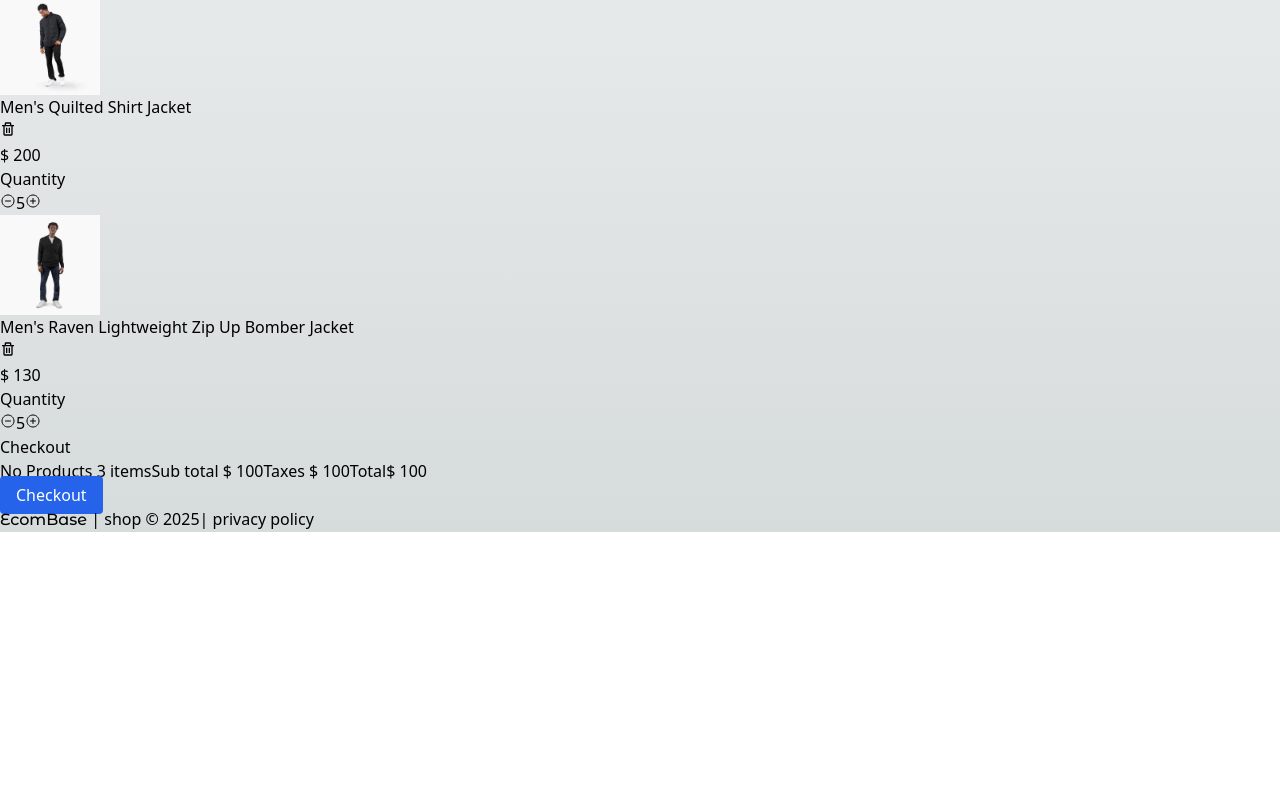
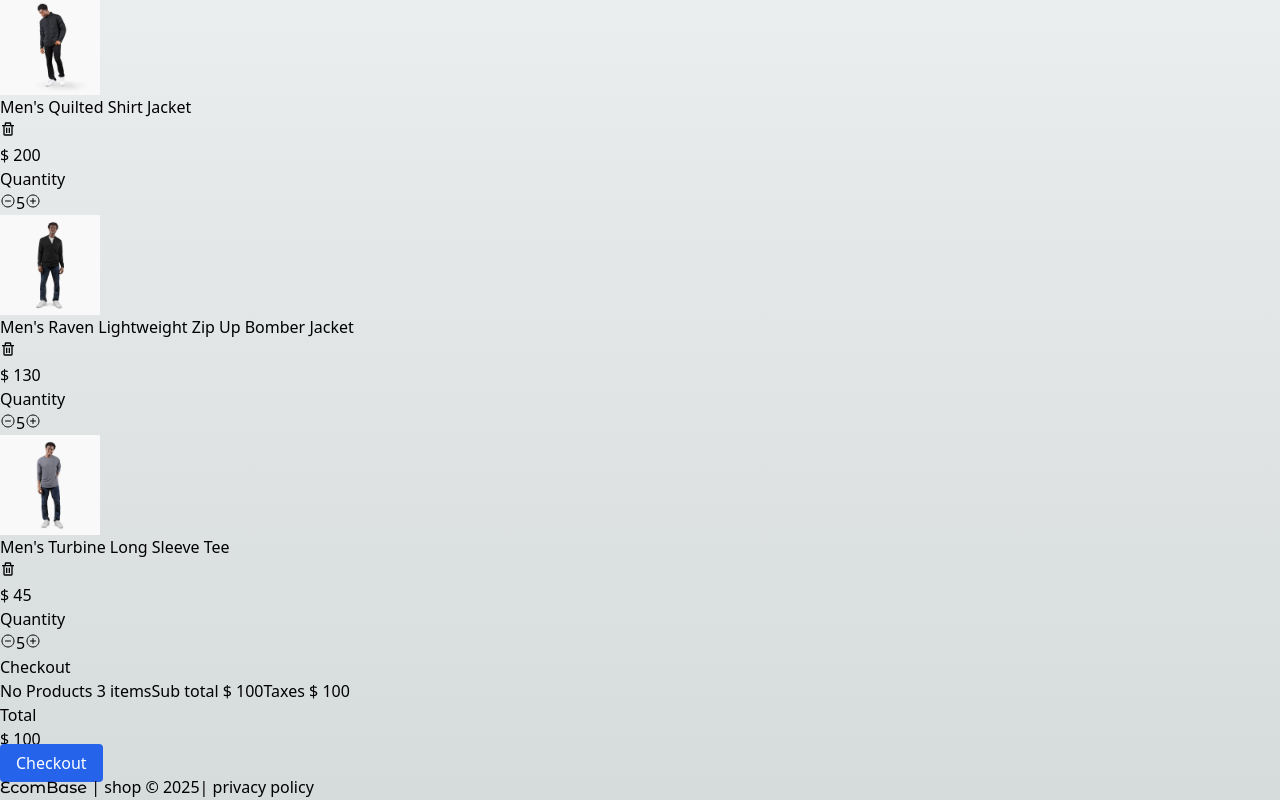
Before and after one commit to JonathanVargas0111/next-shop, a Next.js app: page /cart in a window 1280 px wide. Shown: the part 776-1576 px from the top of the page. Before the commit the page ends 1308 px from the top, so only its background shows below. Built offline with nearby package versions, Linux system fonts and the light colour scheme.

Commit message:
Aesthetic detail of the shopping cart

```diff
--- a/src/app/(shop)/cart/page.tsx
+++ b/src/app/(shop)/cart/page.tsx
@@ -7,13 +7,7 @@ import { BiTrash } from "react-icons/bi";
 import { redirect } from "next/navigation";
 
 
-const productInCart = [
-    initialData.products[0],
-    initialData.products[1],
-    initialData.products[2],
-
-]
-
+const productInCart = initialData.products.slice(0, 4)
 
 
 export default function () {
@@ -31,7 +25,7 @@ export default function () {
                             className="undeline mt-5">
                             View more products
                         </Link>
-                        <div className="flex flex-col gap-4" >
+                        <div className="flex flex-col gap-4 overflow-auto h-[600px]" >
 
                             {
                                 productInCart.map((product) => (
@@ -50,7 +44,7 @@ export default function () {
                                         <div className="w-full ">
                                             <div className="w-full min-w-full grid grid-cols-5 gap-2">
                                                 <p className="col-span-4">{product.title}</p>
-                                            <button className="underline col-span-1"><BiTrash className="w-6 h-6 text-red-600" /></button>
+                                                <button className="underline col-span-1"><BiTrash className="w-6 h-6 text-red-600" /></button>
                                             </div>
                                             <p>$ {product.price}</p>
                                             <QuantitySelector quantity={1} />
@@ -61,7 +55,7 @@ export default function () {
                         </div>
                     </div>
                     {/* Checkout */}
-                    <div className="bg-white rounded-xl sahdow-xl p-7">
+                    <div className="bg-white rounded-xl sahdow-xl p-7 mt-24 h-fit ">
                         <h2 className="text-2xl mb-2 font-semibold">Checkout</h2>
                         <div className="grid grid-cols-2">
                             <span>No Products</span>
@@ -72,9 +66,12 @@ export default function () {
 
                             <span>Taxes</span>
                             <span className="text-right"> $ 100</span>
-
-                            <span className="mt-5 text-2xl">Total</span>
-                            <span className="text-right">$ 100</span>
+                            <div className="grid col-span-2 mt-3" >
+                                <div className="w-full flex flex-row items-center justify-between text-2xl">
+                                    <p className="font-bold">Total</p>
+                                    <p className="font-semibold">$ 100</p>
+                                </div>
+                            </div>
 
                         </div>
                         <div className="mt-5 mb-2 w-full">
```
